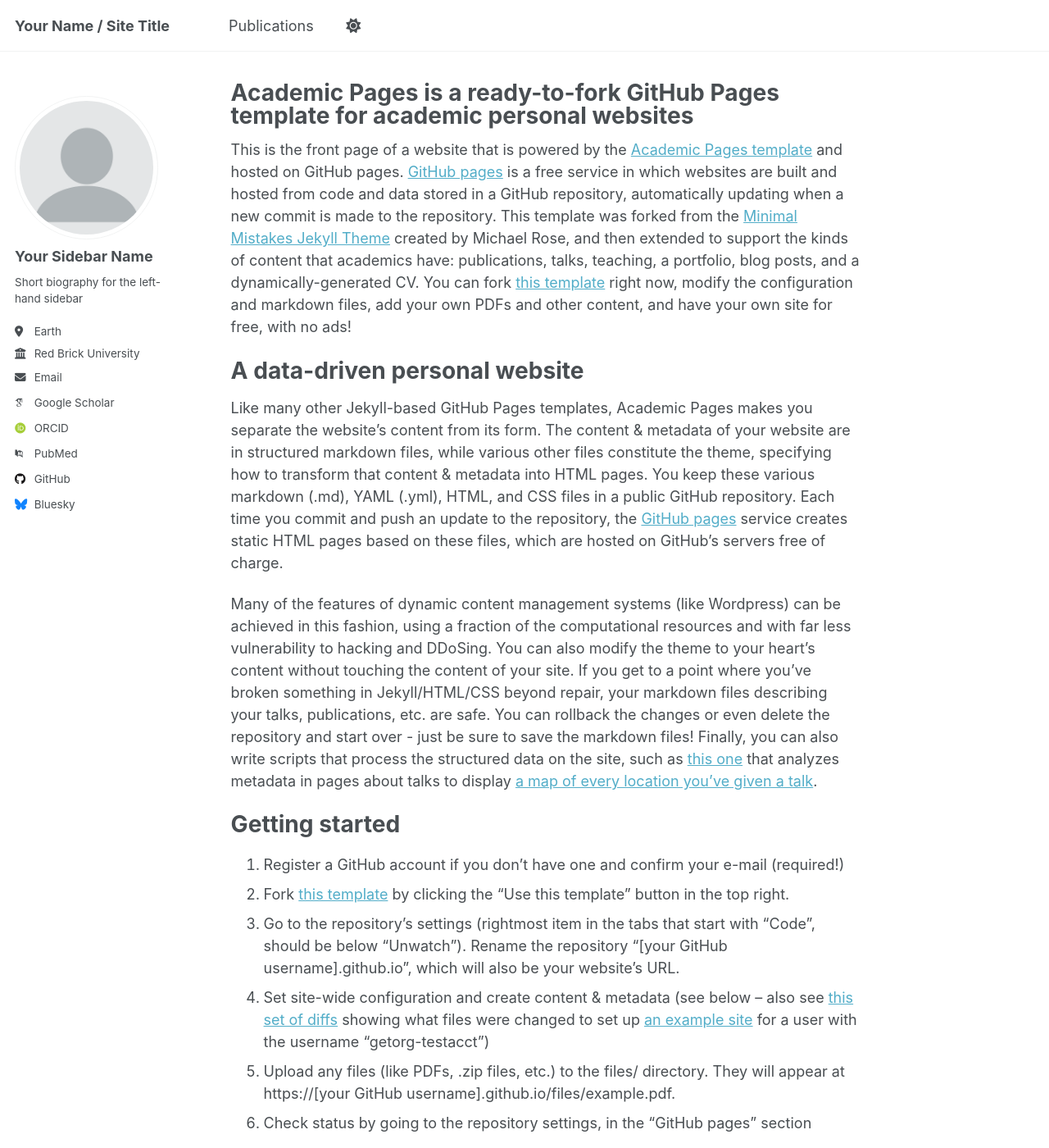
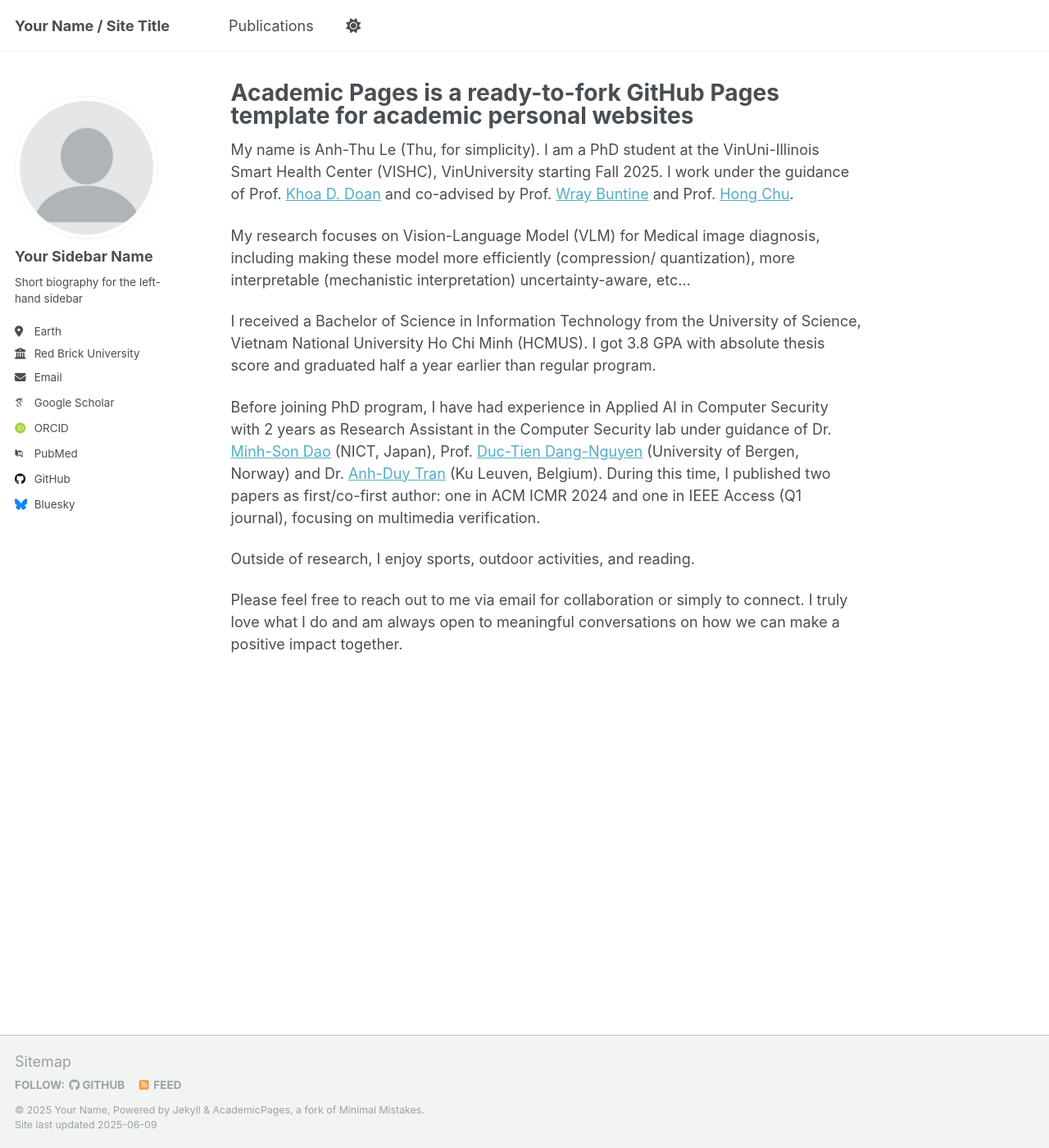
Before and after one commit to Tointech/tointech.github.io, a Jekyll site: the page built from _pages/about.md, in a window 1280 px wide and 1400 px high. Shown: the whole window at 82% size. Built offline with Jekyll 4.4.1, drawn with Linux system fonts in a browser that asks for light colours; some web fonts are replaced; some of the changed text lies outside the part shown.

Commit message:
Update about.md

```diff
--- a/_pages/about.md
+++ b/_pages/about.md
@@ -7,43 +7,14 @@ redirect_from:
   - /about.html
 ---
 
-This is the front page of a website that is powered by the [Academic Pages template](https://github.com/academicpages/academicpages.github.io) and hosted on GitHub pages. [GitHub pages](https://pages.github.com) is a free service in which websites are built and hosted from code and data stored in a GitHub repository, automatically updating when a new commit is made to the repository. This template was forked from the [Minimal Mistakes Jekyll Theme](https://mmistakes.github.io/minimal-mistakes/) created by Michael Rose, and then extended to support the kinds of content that academics have: publications, talks, teaching, a portfolio, blog posts, and a dynamically-generated CV. You can fork [this template](https://github.com/academicpages/academicpages.github.io) right now, modify the configuration and markdown files, add your own PDFs and other content, and have your own site for free, with no ads!
+My name is Anh-Thu Le (Thu, for simplicity). I am a PhD student at the VinUni-Illinois Smart Health Center (VISHC), VinUniversity starting Fall 2025. I work under the guidance of Prof. [Khoa D. Doan](https://mail-research.com) and co-advised by Prof. [Wray Buntine](https://scholar.google.com/citations?user=J2pGGuAAAAAJ&hl=vi) and Prof. [Hong Chu](https://scholar.google.com/citations?user=ZLXxF3YAAAAJ&hl=en).
 
-A data-driven personal website
-======
-Like many other Jekyll-based GitHub Pages templates, Academic Pages makes you separate the website's content from its form. The content & metadata of your website are in structured markdown files, while various other files constitute the theme, specifying how to transform that content & metadata into HTML pages. You keep these various markdown (.md), YAML (.yml), HTML, and CSS files in a public GitHub repository. Each time you commit and push an update to the repository, the [GitHub pages](https://pages.github.com/) service creates static HTML pages based on these files, which are hosted on GitHub's servers free of charge.
+My research focuses on Vision-Language Model (VLM) for Medical image diagnosis, including making these model more efficiently (compression/ quantization), more interpretable (mechanistic interpretation) uncertainty-aware, etc…
 
-Many of the features of dynamic content management systems (like Wordpress) can be achieved in this fashion, using a fraction of the computational resources and with far less vulnerability to hacking and DDoSing. You can also modify the theme to your heart's content without touching the content of your site. If you get to a point where you've broken something in Jekyll/HTML/CSS beyond repair, your markdown files describing your talks, publications, etc. are safe. You can rollback the changes or even delete the repository and start over - just be sure to save the markdown files! Finally, you can also write scripts that process the structured data on the site, such as [this one](https://github.com/academicpages/academicpages.github.io/blob/master/talkmap.ipynb) that analyzes metadata in pages about talks to display [a map of every location you've given a talk](https://academicpages.github.io/talkmap.html).
+I received a Bachelor of Science in Information Technology from the University of Science, Vietnam National University Ho Chi Minh (HCMUS). I got 3.8 GPA with absolute thesis score and graduated half a year earlier than regular program.
 
-Getting started
-======
-1. Register a GitHub account if you don't have one and confirm your e-mail (required!)
-1. Fork [this template](https://github.com/academicpages/academicpages.github.io) by clicking the "Use this template" button in the top right.
-1. Go to the repository's settings (rightmost item in the tabs that start with "Code", should be below "Unwatch"). Rename the repository "[your GitHub username].github.io", which will also be your website's URL.
-1. Set site-wide configuration and create content & metadata (see below -- also see [this set of diffs](http://archive.is/3TPas) showing what files were changed to set up [an example site](https://getorg-testacct.github.io) for a user with the username "getorg-testacct")
-1. Upload any files (like PDFs, .zip files, etc.) to the files/ directory. They will appear at https://[your GitHub username].github.io/files/example.pdf.
-1. Check status by going to the repository settings, in the "GitHub pages" section
+Before joining PhD program, I have had experience in Applied AI in Computer Security with 2 years as Research Assistant in the Computer Security lab under guidance of Dr. [Minh-Son Dao](https://scholar.google.com.vn/citations?user=YO1M4t8AAAAJ&hl=vi) (NICT, Japan), Prof. [Duc-Tien Dang-Nguyen](https://dnductien.github.io/) (University of Bergen, Norway) and Dr. [Anh-Duy Tran](https://pakkunandy.github.io/) (Ku Leuven, Belgium). During this time, I published two papers as first/co-first author: one in ACM ICMR 2024 and one in IEEE Access (Q1 journal), focusing on multimedia verification.
 
-Site-wide configuration
-------
-The main configuration file for the site is in the base directory in [_config.yml](https://github.com/academicpages/academicpages.github.io/blob/master/_config.yml), which defines the content in the sidebars and other site-wide features. You will need to replace the default variables with ones about yourself and your site's github repository. The configuration file for the top menu is in [_data/navigation.yml](https://github.com/academicpages/academicpages.github.io/blob/master/_data/navigation.yml). For example, if you don't have a portfolio or blog posts, you can remove those items from that navigation.yml file to remove them from the header.
+Outside of research, I enjoy sports, outdoor activities, and reading.
 
-Create content & metadata
-------
-For site content, there is one markdown file for each type of content, which are stored in directories like _publications, _talks, _posts, _teaching, or _pages. For example, each talk is a markdown file in the [_talks directory](https://github.com/academicpages/academicpages.github.io/tree/master/_talks). At the top of each markdown file is structured data in YAML about the talk, which the theme will parse to do lots of cool stuff. The same structured data about a talk is used to generate the list of talks on the [Talks page](https://academicpages.github.io/talks), each [individual page](https://academicpages.github.io/talks/2012-03-01-talk-1) for specific talks, the talks section for the [CV page](https://academicpages.github.io/cv), and the [map of places you've given a talk](https://academicpages.github.io/talkmap.html) (if you run this [python file](https://github.com/academicpages/academicpages.github.io/blob/master/talkmap.py) or [Jupyter notebook](https://github.com/academicpages/academicpages.github.io/blob/master/talkmap.ipynb), which creates the HTML for the map based on the contents of the _talks directory).
-
-**Markdown generator**
-
-The repository includes [a set of Jupyter notebooks](https://github.com/academicpages/academicpages.github.io/tree/master/markdown_generator
-) that converts a CSV containing structured data about talks or presentations into individual markdown files that will be properly formatted for the Academic Pages template. The sample CSVs in that directory are the ones I used to create my own personal website at stuartgeiger.com. My usual workflow is that I keep a spreadsheet of my publications and talks, then run the code in these notebooks to generate the markdown files, then commit and push them to the GitHub repository.
-
-How to edit your site's GitHub repository
-------
-Many people use a git client to create files on their local computer and then push them to GitHub's servers. If you are not familiar with git, you can directly edit these configuration and markdown files directly in the github.com interface. Navigate to a file (like [this one](https://github.com/academicpages/academicpages.github.io/blob/master/_talks/2012-03-01-talk-1.md) and click the pencil icon in the top right of the content preview (to the right of the "Raw | Blame | History" buttons). You can delete a file by clicking the trashcan icon to the right of the pencil icon. You can also create new files or upload files by navigating to a directory and clicking the "Create new file" or "Upload files" buttons.
-
-Example: editing a markdown file for a talk
-![Editing a markdown file for a talk](/images/editing-talk.png)
-
-For more info
-------
-More info about configuring Academic Pages can be found in [the guide](https://academicpages.github.io/markdown/), the [growing wiki](https://github.com/academicpages/academicpages.github.io/wiki), and you can always [ask a question on GitHub](https://github.com/academicpages/academicpages.github.io/discussions). The [guides for the Minimal Mistakes theme](https://mmistakes.github.io/minimal-mistakes/docs/configuration/) (which this theme was forked from) might also be helpful.
+Please feel free to reach out to me via email for collaboration or simply to connect. I truly love what I do and am always open to meaningful conversations on how we can make a positive impact together.
```
